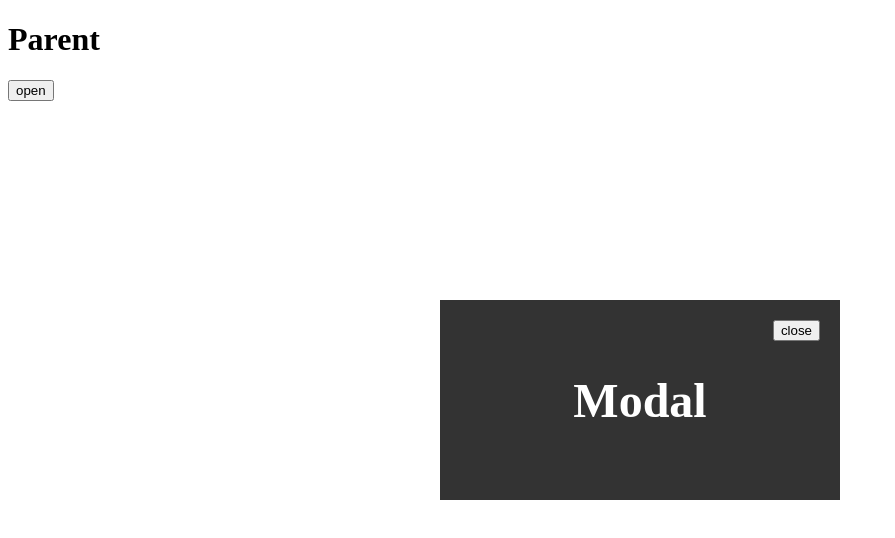
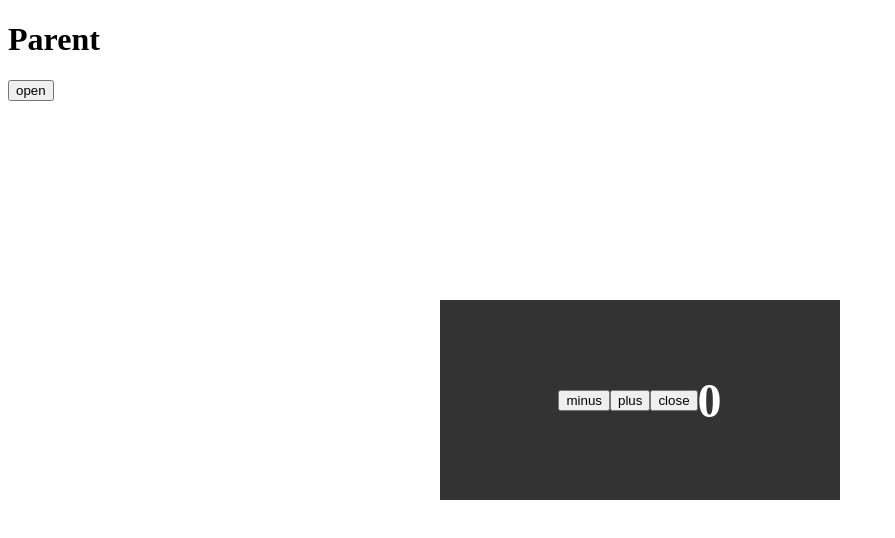
Before and after one commit to 2Joopiter/first-react, a React (Create React App) app: page / in a window 1280 px wide. Both pictures are taken after a click on the button "open". Shown: the top 538 px of the page, without its empty margins (0-895 px from the left). Built offline with nearby package versions, Linux system fonts and the light colour scheme.

Commit message:
컴포넌트 생명주기 확인

```diff
--- a/src/modal/Modal.jsx
+++ b/src/modal/Modal.jsx
@@ -1,10 +1,42 @@
+import { useEffect, useState } from 'react';
 import './Modal.scss';
 
 export default function Modal({ setOpen }) {
+	const [Num, setNum] = useState(0);
+
+	//컴포넌트 마운트시 한번만 실행
+	useEffect(() => {
+		console.log('mounted');
+
+		return () => {
+			console.log('Unmounted');
+		};
+	}, []);
+
+	//Num값 변경시마다 실행
+	useEffect(() => {
+		console.log('Num changed');
+	}, [Num]);
+
 	return (
 		<aside className='Modal'>
-			<h1>Modal</h1>
+			<button onClick={() => setNum(Num - 1)}>minus</button>
+			<button onClick={() => setNum(Num + 1)}>plus</button>
 			<button onClick={() => setOpen(false)}>close</button>
+			<h1>{Num}</h1>
 		</aside>
 	);
 }
+
+/*
+  useEffect: 컴포넌트의 생명주기를 다루기 위한 hook
+  useEffect((콜백함수)=>{실행할 구문},[의존성배열])
+  -컴포넌트 생성(Mount)
+    : useEffect에 의존성 배열이 비어있는 상태에서 입력한 콜백함수는 컴포넌트 생성시 한번만 실행됨
+
+  -컴포넌트 변경(State Change)
+    : useEffect 의존성 배열에 특정 state를 등록하면 해당 state가 변경될 때마다 실행됨
+
+  -컴포넌트 소멸(Unmount)
+    : useEffect에 의존성 배열이 비어있는 상태에서 리턴함수를 내보내면 컴포넌트 소멸시 한번만 실행됨
+*/
--- a/src/modal/Modal.scss
+++ b/src/modal/Modal.scss
@@ -12,10 +12,4 @@
 	left: 50%;
 	margin-top: -100px;
 	margin-left: -200px;
-
-	button {
-		position: absolute;
-		top: 20px;
-		right: 20px;
-	}
 }
```
